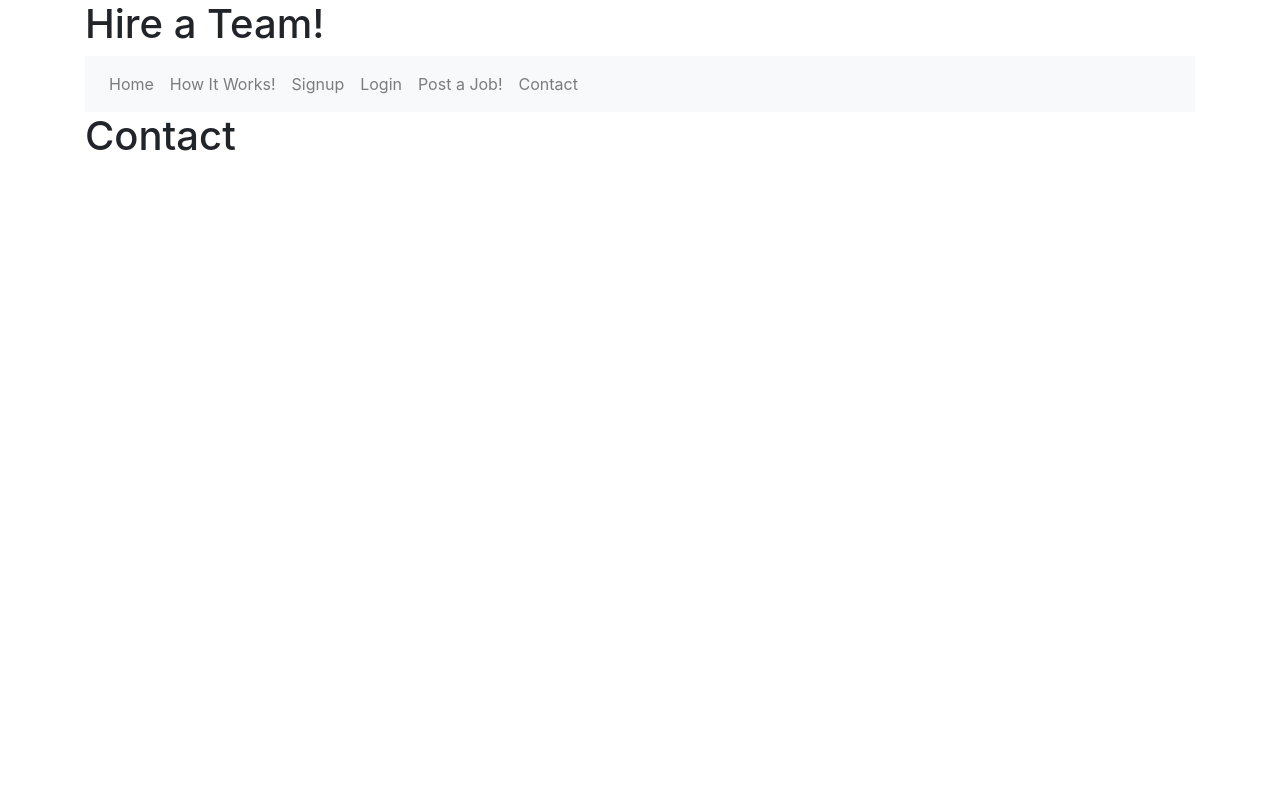
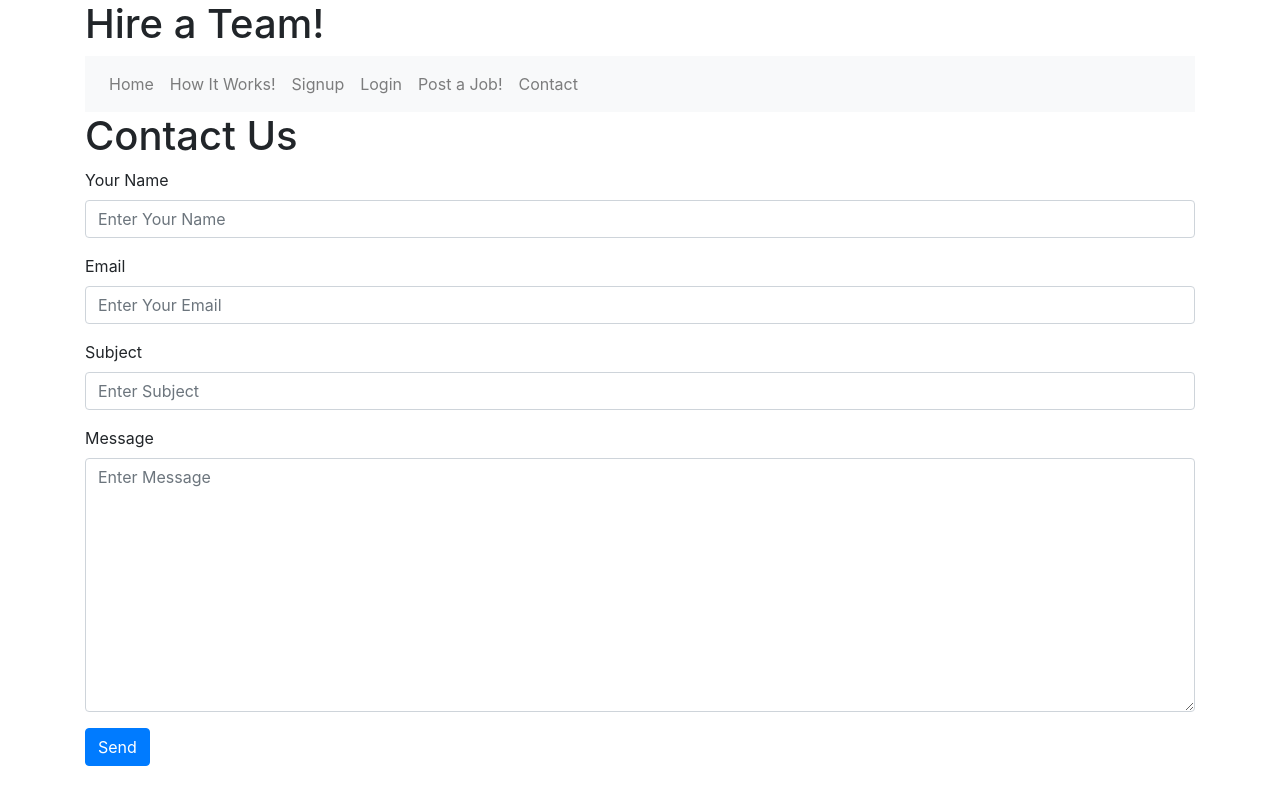
Before and after one commit to chingu-voyages/v10-solo-SabrinaMarkon, a React (Create React App) app: page /contact in a window 1280 px wide. Built offline with nearby package versions, Linux system fonts and the light colour scheme.

Commit message:
Create Contact component form.

```diff
--- a/src/components/Contact.js
+++ b/src/components/Contact.js
@@ -1,12 +1,62 @@
 import React, { Component } from 'react';
 
 export default class Contact extends Component {
+  constructor(props) {
+    super(props);
+    this.state = {
+      name: '',
+      email: '',
+      subject: '',
+      message: '',
+    }
+    this.handleChange = this.handleChange.bind(this);
+    this.handleSubmit = this.handleSubmit.bind(this);
+  }
 
+  handleChange = event => {
+    this.setState({
+      [event.target.id]: event.target.value
+    });
+  }
+
+  handleSubmit = event => {
+    event.preventDefault();
+    // validate
+
+    // send to database
+
+    // reset form
+
+    console.log(this.state.name);
+  }
 
   render() {
     return (
       <div>
-        <h1>Contact</h1>
+        <h1>Contact Us</h1>
+        <form onSubmit={this.handleSubmit}>
+          <div className="form-group">
+            <label htmlFor="name">Your Name</label>
+            <input type="text" className="form-control" id="name" aria-describedby="Your Name"
+            placeholder="Enter Your Name" value={this.state.name} onChange={this.handleChange} />
+          </div>
+          <div className="form-group">
+            <label htmlFor="email">Email</label>
+            <input type="email" className="form-control" id="email" aria-describedby="Email"
+            placeholder="Enter Your Email" value={this.state.email} onChange={this.handleChange} />
+          </div>
+          <div className="form-group">
+            <label htmlFor="subject">Subject</label>
+            <input type="text" className="form-control" id="subject" aria-describedby="Subject"
+            placeholder="Enter Subject" value={this.state.subject} onChange={this.handleChange} />
+          </div>
+          <div className="form-group">
+            <label htmlFor="message">Message</label>
+            <textarea className="form-control" id="message" aria-describedby="Message"
+            placeholder="Enter Message" rows="10" value={this.state.message} onChange={this.handleChange}></textarea>
+          </div>
+          <button className="btn btn-primary" type="submit">Send</button>
+        </form>
       </div>
     )
   }
```
